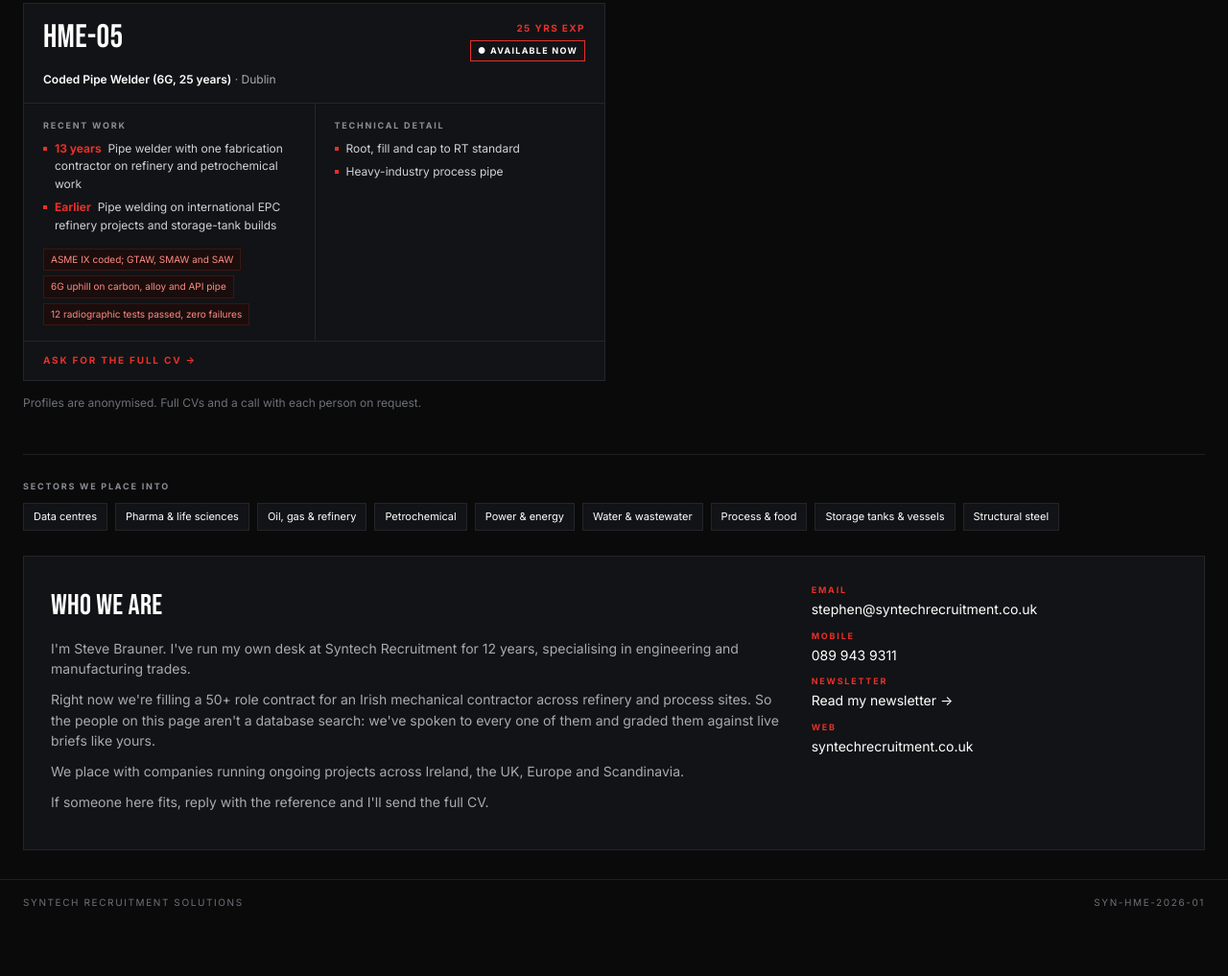
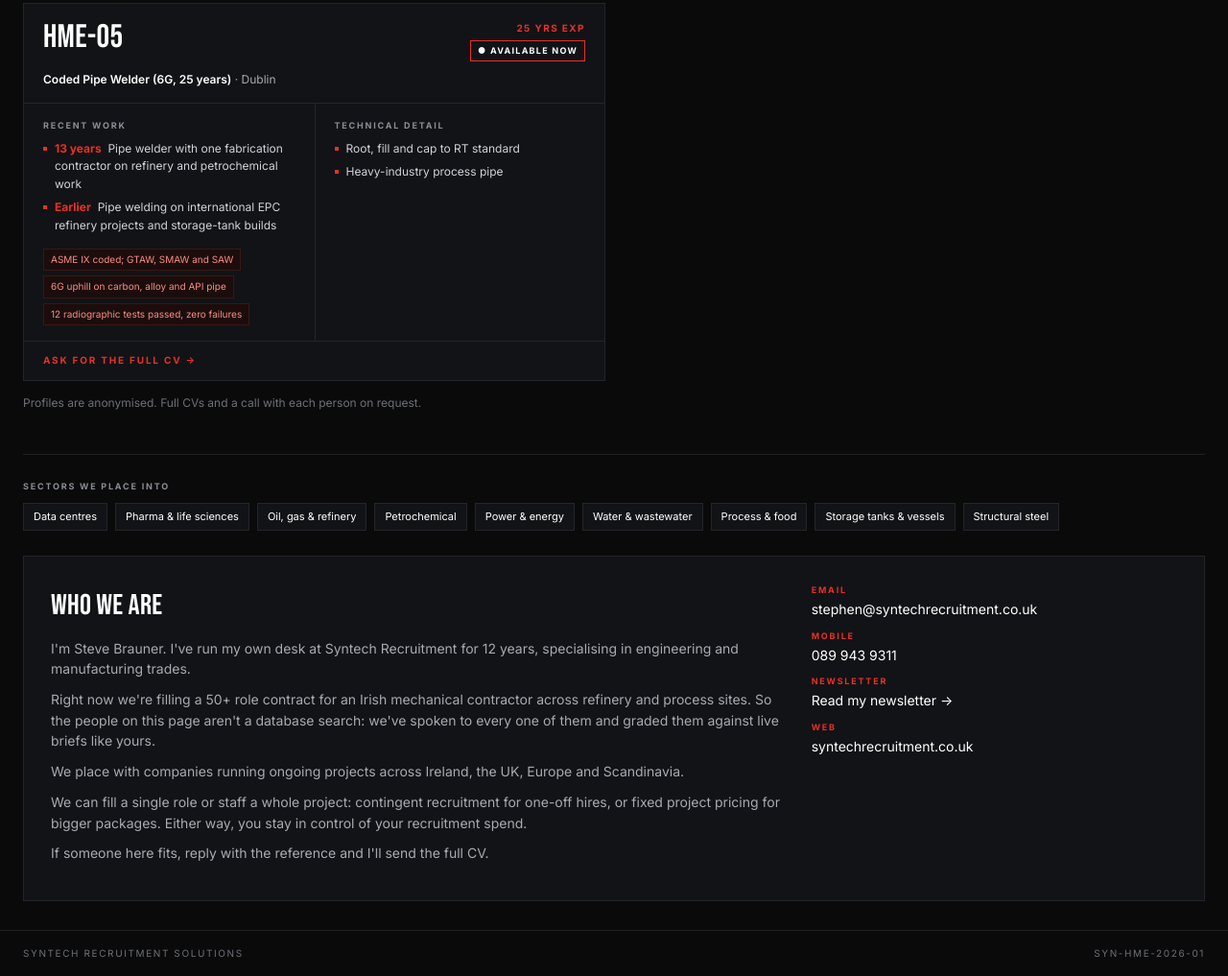
Before and after one commit to Brauner365/syntech, a plain HTML site: page hayes/index.html in a window 1280 px wide. Shown: the part 2098-3115 px from the top of the page at 96% size. Before the commit the page ends 3062 px from the top, so only its background shows below. Drawn offline with Linux system fonts and the light colour scheme.

Commit message:
Add one-off vs whole-project line
Co-Authored-By: Claude Opus 5.5 <noreply@anthropic.com>
Claude-Session: https://claude.ai/code/session_0135m7C1UPATz2amnm2tUbYq

```diff
--- a/hayes/index.html
+++ b/hayes/index.html
@@ -96,6 +96,7 @@ footer div{max-width:1280px;margin:0 auto;padding:16px 24px;display:flex;justify
 <p>I'm Steve Brauner. I've run my own desk at Syntech Recruitment for 12 years, specialising in engineering and manufacturing trades.</p>
 <p>Right now we're filling a 50+ role contract for an Irish mechanical contractor across refinery and process sites. So the people on this page aren't a database search: we've spoken to every one of them and graded them against live briefs like yours.</p>
 <p>We place with companies running ongoing projects across Ireland, the UK, Europe and Scandinavia.</p>
+<p>We can fill a single role or staff a whole project: contingent recruitment for one-off hires, or fixed project pricing for bigger packages. Either way, you stay in control of your recruitment spend.</p>
 <p>If someone here fits, reply with the reference and I'll send the full CV.</p></div>
 <div class="ct"><div><div class="h">Email</div><a href="mailto:stephen@syntechrecruitment.co.uk">stephen@syntechrecruitment.co.uk</a></div>
 <div><div class="h">Mobile</div><a href="tel:+353899439311">089 943 9311</a></div>
```
Also changed, not shown: profleet/index.html (+1 -0 lines), southwest/index.html (+1 -0 lines).
